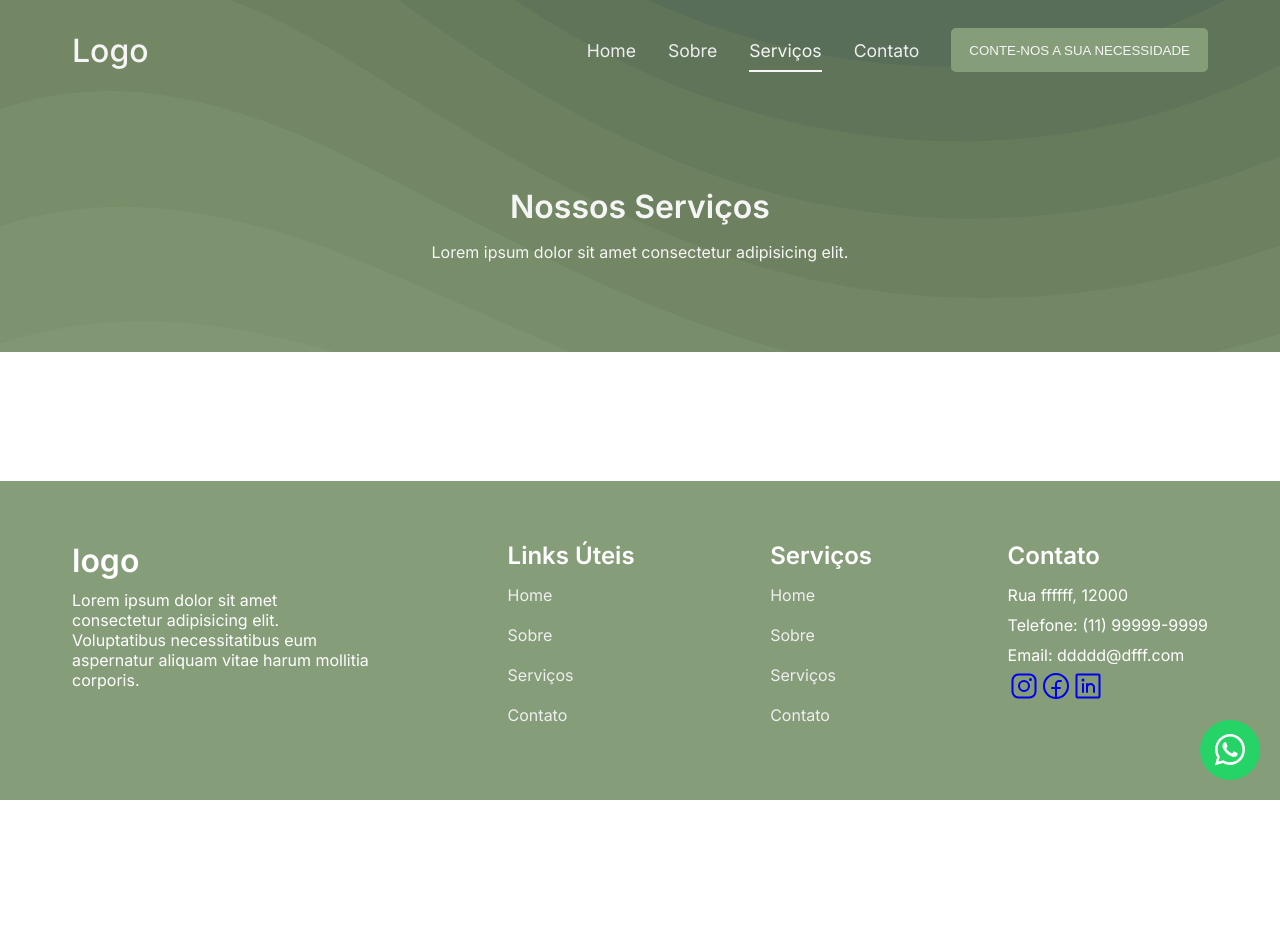
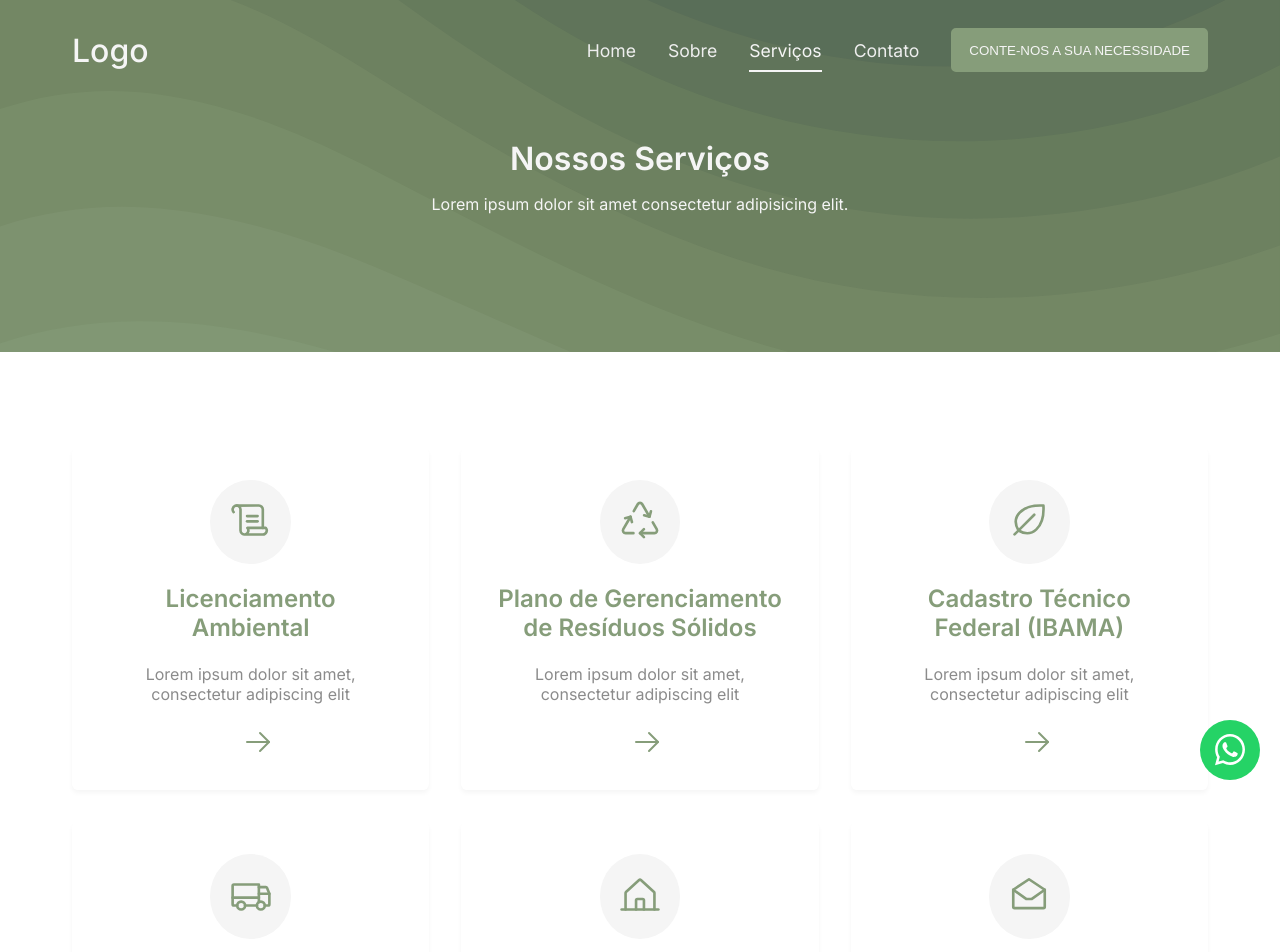
Before and after one commit to bduarte10/site-mutualiza, a Next.js app: page /servicos in a window 1280 px wide. Shown: the top 952 px of the page. Before the commit the page ends 800 px from the top, so only its background shows below. Built offline with nearby package versions, Linux system fonts and the light colour scheme.

Commit message:
feat: listagem de serviços

```diff
--- /dev/null
+++ b/src/components/constants.tsx
@@ -0,0 +1,54 @@
+interface Service {
+  icon: JSX.Element;
+  title: string;
+  text: string;
+  link: string;
+}
+import {
+  EnvelopeSimpleOpen,
+  HouseLine,
+  Leaf,
+  Recycle,
+  Scroll,
+  Truck,
+} from 'phosphor-react';
+
+export const services: Service[] = [
+  {
+    icon: <Scroll size={42} />,
+    title: 'Licenciamento Ambiental',
+    text: 'Lorem ipsum dolor sit amet, consectetur adipiscing elit',
+    link: '/servicos',
+  },
+  {
+    icon: <Recycle size={42} />,
+    title: 'Plano de Gerenciamento de Resíduos Sólidos',
+    text: 'Lorem ipsum dolor sit amet, consectetur adipiscing elit',
+    link: '/servicos',
+  },
+  {
+    icon: <Leaf size={42} />,
+    title: 'Cadastro Técnico Federal (IBAMA)',
+    text: 'Lorem ipsum dolor sit amet, consectetur adipiscing elit',
+    link: '/servicos',
+  },
+  {
+    icon: <Truck size={42} />,
+    title: 'Gerenciamento de Manifesto de Transporte de Resíduos (MTR)',
+    text: 'Lorem ipsum dolor sit amet, consectetur adipiscing elit',
+    link: '/servicos',
+  },
+  {
+    icon: <HouseLine size={42} />,
+    title: 'Certidão de Esgotamento Sanitário (Sabesp)',
+    text: 'Lorem ipsum dolor sit amet, consectetur adipiscing elit',
+    link: '/servicos',
+  },
+  {
+    icon: <EnvelopeSimpleOpen size={42} />,
+    title:
+      'Diretrizes para abastecimento de água e/ou coleta de Esgotos (Sabesp)',
+    text: 'Lorem ipsum dolor sit amet, consectetur adipiscing elit',
+    link: '/servicos',
+  },
+];
--- a/src/pages/servicos.tsx
+++ b/src/pages/servicos.tsx
@@ -1,6 +1,8 @@
-import styles from "../styles/servicos.module.css";
-
-
+import styles from '../styles/servicos.module.css';
+import { services } from '@/components/constants';
+import Link from 'next/link';
+import { motion } from 'framer-motion';
+import { ArrowRight } from 'phosphor-react';
 
 export default function Servicos() {
   return (
@@ -9,7 +11,34 @@ export default function Servicos() {
         <h2>Nossos Serviços</h2>
         <p>Lorem ipsum dolor sit amet consectetur adipisicing elit.</p>
       </div>
-
+      <div className='container'>
+        <div className={styles.content_items}>
+          {services.map((service, index) => (
+            <motion.div
+              initial={{ opacity: 0, y: 50 }}
+              whileInView={{ opacity: 1, y: 0 }}
+              transition={{ delay: index * 0.1, duration: 0.5 }}
+              key={index}
+            >
+              <Link href={service.link}>
+                <div className={styles.card}>
+                  <div className={styles.icon}>
+                    <span>{service.icon}</span>
+                  </div>
+                  <div className={styles.text}>
+                    <h2>{service.title}</h2>
+                    <p>{service.text}</p>
+                  </div>
+                  <div className={styles.link}>
+                    <span className={styles.spanLink}>Saiba mais</span>
+                    <ArrowRight color='var(--primary)' size={32} />
+                  </div>
+                </div>
+              </Link>
+            </motion.div>
+          ))}
+        </div>
+      </div>
     </main>
-  )
+  );
 }
--- a/src/styles/servicos.module.css
+++ b/src/styles/servicos.module.css
@@ -22,3 +22,91 @@
   font-size: 1rem;
   color: var(--white);
 }
+.content_items {
+  display: grid;
+  grid-template-columns: repeat(auto-fit, minmax(357px, 1fr));
+  grid-gap: 3rem 2rem;
+  margin: 6rem 0;
+}
+.content {
+  display: flex;
+  flex-direction: column;
+}
+.content h2 {
+  text-align: center;
+}
+
+.content_title {
+  padding: 4rem;
+  font-size: 1.2rem;
+}
+
+.content_items {
+  display: grid;
+  grid-template-columns: repeat(auto-fit, minmax(357px, 1fr));
+  gap: 2rem;
+  margin-bottom: 4rem;
+}
+
+.card {
+  max-width: 100%;
+  height: 100%;
+  display: flex;
+  flex-direction: column;
+  justify-content: space-between;
+  align-items: center;
+  text-align: center;
+  padding: 2rem;
+  box-shadow: rgba(0, 0, 0, 0.04) 0px 3px 5px;
+  border-radius: 0.4rem;
+  transition: all 0.3s ease-in-out;
+}
+.card:hover {
+  box-shadow: rgba(0, 0, 0, 0.2) 0px 2px 4px;
+  transform: translateY(-5px);
+}
+.link {
+  display: flex;
+  align-items: center;
+  justify-content: center;
+  gap: 15px;
+}
+.spanLink {
+  width: 0;
+  overflow: hidden;
+  white-space: nowrap;
+  transition: width 0.5s;
+  color: var(--primary);
+  font-weight: 600;
+}
+
+.card:hover .spanLink {
+  width: 100%;
+}
+
+.text h2 {
+  margin-bottom: 1.4rem;
+  color: var(--primary);
+}
+
+.text p {
+  margin-bottom: 1.4rem;
+  color: var(--gray);
+}
+
+.icon {
+  display: flex;
+  align-items: center;
+  justify-content: center;
+
+  background-color: var(--white);
+  border-radius: 50%;
+  padding: 1.2rem;
+  color: var(--primary);
+  transition: all 0.3s ease-in-out;
+  margin-bottom: 1.2rem;
+}
+.card:hover .icon {
+  color: var(--white);
+  background-color: var(--primary);
+}
```
Also changed, not shown: src/components/Services/index.tsx (+2 -49 lines). Lines whose indentation alone changed are shown as unchanged.
